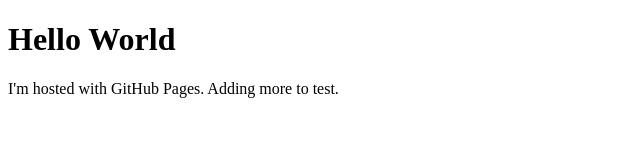
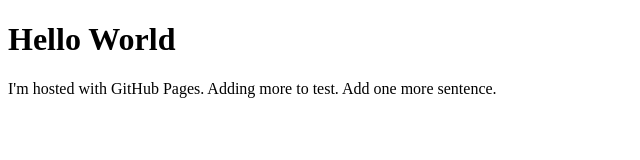
Before and after one commit to honghuig/honghuig.github.io, a plain HTML site: page index.html in a window 1280 px wide. Shown: the whole page, without its empty margins (0-640 px from the left). Drawn offline with Linux system fonts and the light colour scheme.

Commit message:
Update index.html

```diff
--- a/index.html
+++ b/index.html
@@ -2,6 +2,6 @@
 <html>
 <body>
 <h1>Hello World</h1>
-<p>I'm hosted with GitHub Pages. Adding more to test. </p>
+<p>I'm hosted with GitHub Pages. Adding more to test. Add one more sentence. </p>
 </body>
 </html>
```
